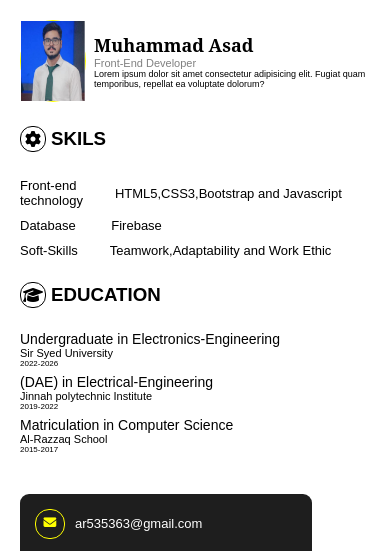
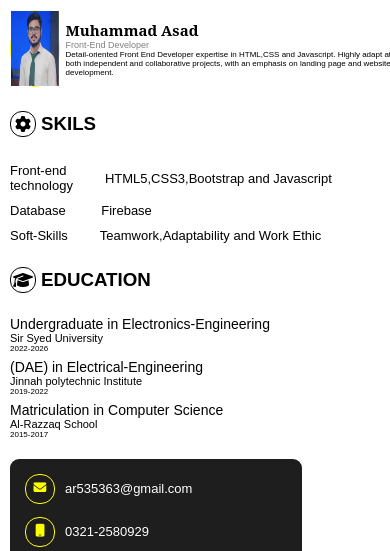
Before and after one commit to MuhammadAsad56/Resume, a plain HTML site: page index.html in a window 390 px wide. Shown: the top 551 px of the page. Drawn offline with Linux system fonts and the light colour scheme; a web font is replaced by a local one.

Commit message:
"updated"

```diff
--- a/index.html
+++ b/index.html
@@ -23,8 +23,7 @@
                 <div class="name-about">
                     <h2 style="margin: 0; font-family: Noto Serif, serif;">Muhammad Asad</h2>
                     <p style="margin: 0; color: gray;" class="profession">Front-End Developer</p>
-                    <p style="margin: 0;" class="summary">Lorem ipsum dolor sit amet consectetur adipisicing elit.
-                        Fugiat quam temporibus, repellat ea voluptate dolorum?</p>
+                    <p style="margin: 0;" class="summary">Detail-oriented Front End Developer expertise in HTML,CSS and Javascript. Highly adapt at both independent and collaborative projects, with an emphasis on landing page and website development. </p>
                 </div>
             </div>
             <!-- skills start -->
--- a/style.css
+++ b/style.css
@@ -23,7 +23,7 @@ body{
     gap: 12px;
 }
 .img-box{
-    width: 110px;
+    width: 160px;
     height: 100px;
     border-radius: 50%;
     border: 1px solid yellow;
@@ -33,34 +33,40 @@ body{
     background-size: cover;
     height: 100%;
 }
+.name-about .summary{
+    font-size: 14px;
+}
 @media only screen and (max-width: 760px){
+    .name-about h2{
+        font-size: 19px;
+    }
     .name-about .summary{
-        font-size: 11px;
+        font-size: 10px;
     }
     .name-about .profession{
-        font-size: 13px;
+        font-size: 12px;
     }
     .img-box{
-        width: 80px;
+        width: 100px;
         height: 90px;
     }
 }
 @media only screen and (max-width: 460px){
     .img-name-about{
-        gap: 8px;
+        gap: 6px;
     }
     .name-about h2{
-        font-size: 18px;
+        font-size: 15px;
     }
     .name-about .summary{
+        font-size: 8px;
+    }
+    .name-about .profession{
         font-size: 9px;
     }
-    .name-about .profession{
-        font-size: 11px;
-    }
     .img-box{
-        width: 90px;
-        height: 80px;
+        width: 100px;
+        height: 75px;
     }
 }
 .skills{
@@ -234,3 +240,12 @@ body{
         width: 100%;
     }
 }
+@media only screen and (max-width: 460px){
+  .left{
+    padding: 10px;
+
+  }
+  .right{
+    padding: 10px;
+  }
+}
```
